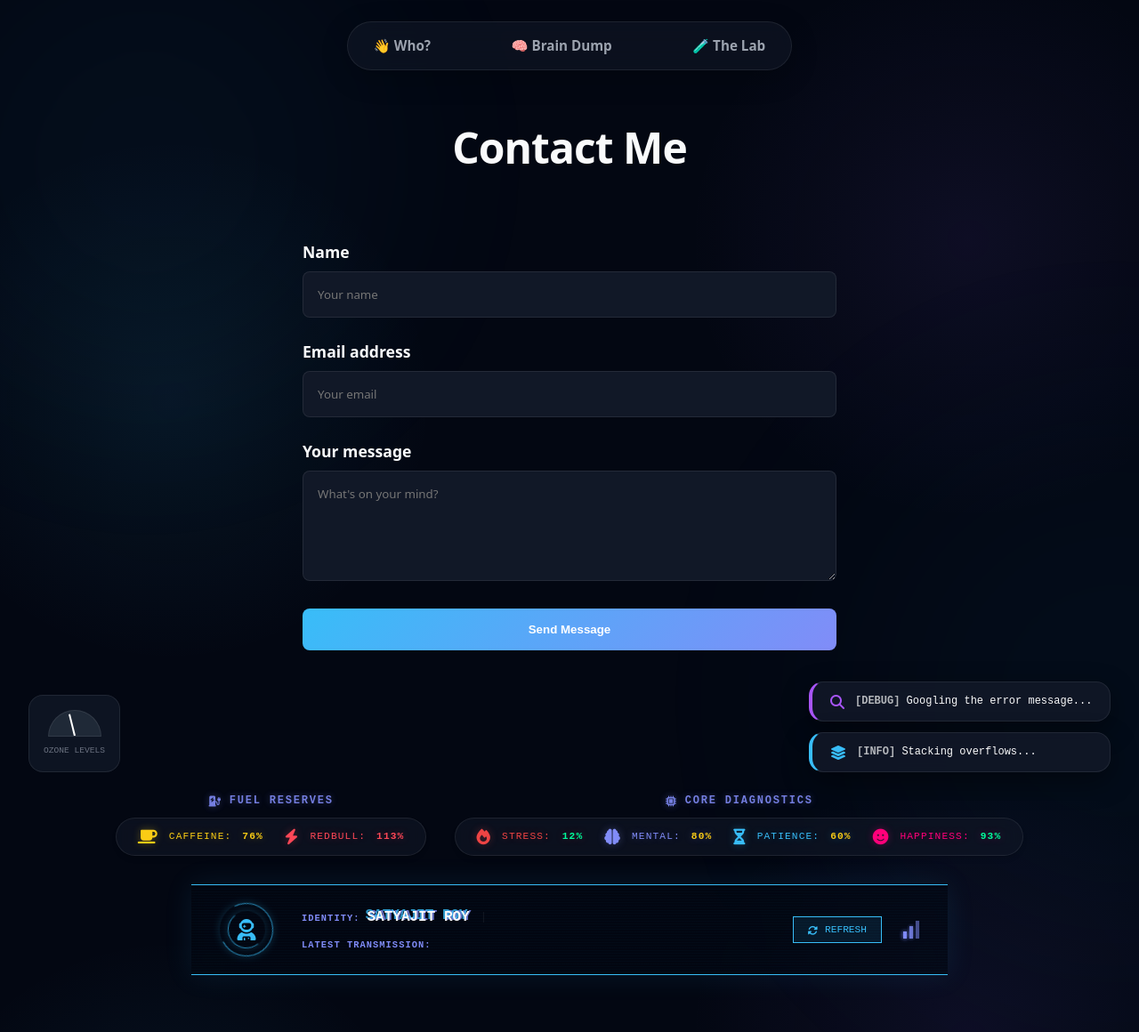
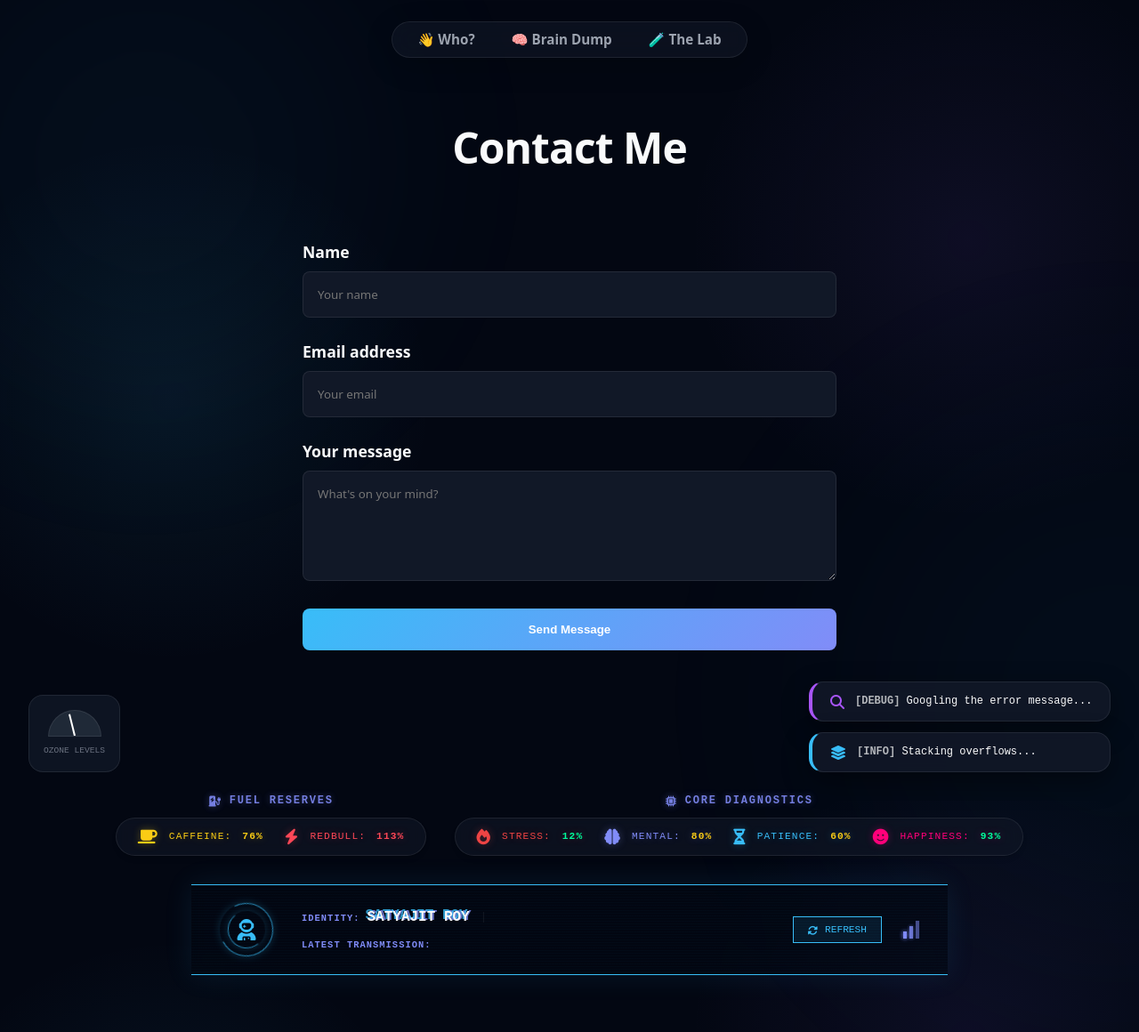
Before and after one commit to kodelint/kodelint.github.io, a Jekyll site: the page built from contact.md, in a window 1280 px wide. Shown: the whole page at 89% size. Built offline with Jekyll 4.4.1, drawn with Linux system fonts in a browser that asks for light colours; nearby versions of some CDN libraries.

Commit message:
fix(ui): further refine nav and header layout
- Further reduced nav padding and max-width for a more compact look

- Adjusted profile picture size and header text font-sizes to achieve better visual balance (same size)

- Removed default margin from owner-name h1 for better vertical centering

```diff
--- a/_sass/_components.scss
+++ b/_sass/_components.scss
@@ -5,20 +5,20 @@ nav {
   left: 50%;
   transform: translateX(-50%);
   width: calc(100% - 3rem);
-  max-width: 500px;
+  max-width: 400px;
   z-index: 1000;
   background: rgba(17, 24, 39, 0.6);
   backdrop-filter: blur(12px);
   -webkit-backdrop-filter: blur(12px);
   border: 1px solid var(--border-subtle);
   border-radius: 100px;
-  padding: 0.5rem 1rem;
+  padding: 0.25rem 0.5rem;
   box-shadow: 0 8px 32px rgba(0, 0, 0, 0.2);
 }
 
 nav .nav-container {
   display: flex;
-  justify-content: space-between;
+  justify-content: space-around;
   align-items: center;
 }
 
@@ -26,7 +26,7 @@ nav a {
   color: var(--text-secondary);
   font-weight: 600;
   font-size: 0.95rem;
-  padding: 0.4rem 0.8rem;
+  padding: 0.2rem 0.6rem;
   border-radius: 100px;
   position: relative;
 }
@@ -47,8 +47,8 @@ nav a.active {
     top: auto;
     bottom: 1.5rem;
     width: 95%;
-    max-width: 500px;
-    padding: 0.4rem 0.5rem;
+    max-width: 400px;
+    padding: 0.3rem 0.5rem;
   }
 
   nav .nav-container {
@@ -59,7 +59,7 @@ nav a.active {
 
   nav a {
     font-size: 0.75rem;
-    padding: 0.4rem 0.5rem;
+    padding: 0.3rem 0.4rem;
     flex: 1;
     text-align: center;
     white-space: nowrap;
@@ -78,6 +78,7 @@ nav a.active {
 
 .profile-header .owner-name {
   text-align: left;
+  margin: 0;
 }
 
 @media (max-width: 900px) {
@@ -94,8 +95,8 @@ nav a.active {
 
 header .profile-container {
   position: relative;
-  width: 320px;
-  height: 320px;
+  width: 240px;
+  height: 240px;
   margin: 0 auto;
   flex-shrink: 0;
 }
@@ -130,7 +131,7 @@ header .profile-container::before {
 }
 
 header h1.owner-name .greeting {
-  font-size: 4.5rem;
+  font-size: 5rem;
   display: block;
   background: linear-gradient(to right, #f9fafb, #94a3b8);
   -webkit-background-clip: text;
@@ -138,7 +139,7 @@ header h1.owner-name .greeting {
 }
 
 header h1.owner-name .name-line {
-  font-size: 3rem;
+  font-size: 3.5rem;
   display: block;
   color: var(--text-primary);
   margin-top: 0.5rem;
```
